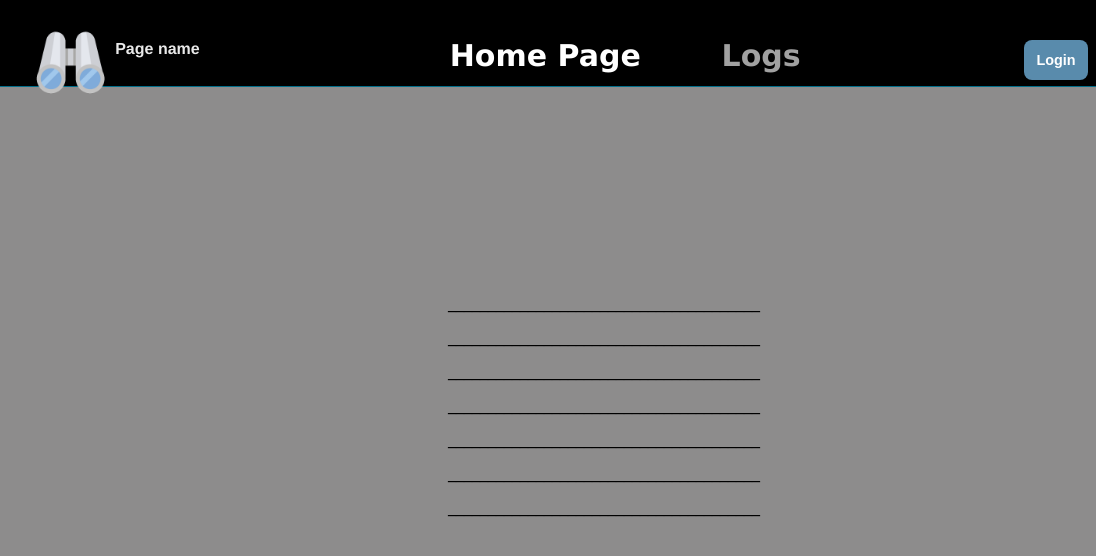
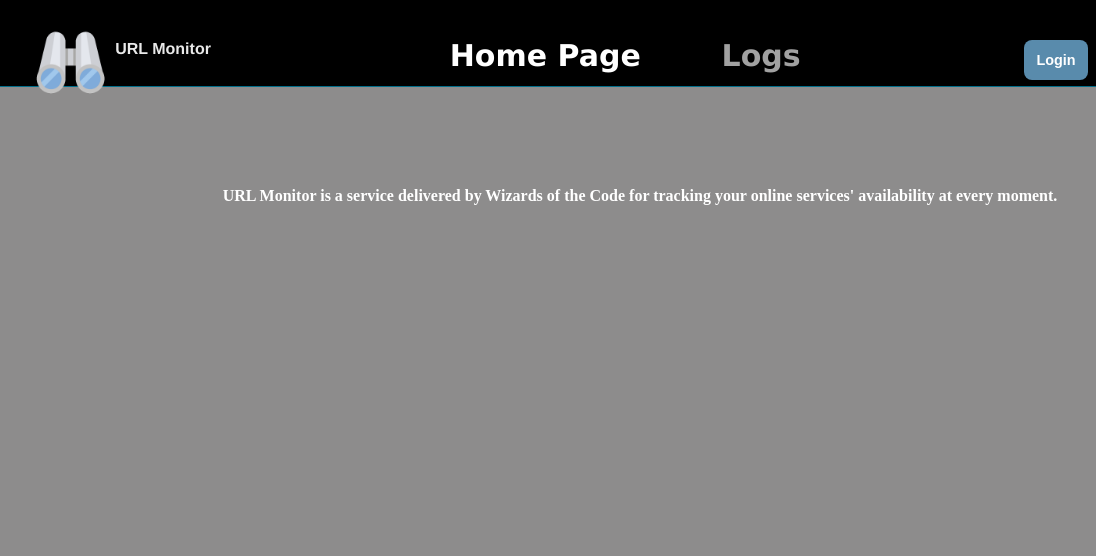
Before and after one commit to NetherForce/wizardsofthecode, a website: page client/index.html in a window 1280 px wide. Shown: the full height of the page, 0-1096 px from the left. Drawn offline with Linux system fonts and the light colour scheme.

Commit message:
design changes

```diff
--- a/client/index.html
+++ b/client/index.html
@@ -14,7 +14,7 @@
                 <img class="Logo" src="logo.jpg" />
 
                 <b style="font-family:Helvetica">
-                    Page name
+                    URL Monitor
                 </b>
 
                 <a class="hp">
@@ -36,14 +36,8 @@
         </div>
 
         <div id="Info">
-            <p>_______________________________________</p>
-            <p>_______________________________________</p>
-            <p>_______________________________________</p>
-            <p>_______________________________________</p>
-            <p>_______________________________________</p>
-            <p>_______________________________________</p>
-            <p>_______________________________________</p>
-
+            <p>URL Monitor is a service delivered by Wizards of the Code for tracking your online services'
+availability at every moment.</p>
         </div>
     </div>
 
@@ -55,7 +49,7 @@
                 <img class="Logo" src="logo.jpg" />
 
                 <b style="font-family:Helvetica">
-                    Page name
+                    URL Monitor
                 </b>
 
                 <a onclick="PageSwap('Page1','Page2')">
@@ -148,14 +142,19 @@
     </div>
     <script>
         function PageSwap(a, b) {
-            if (document.getElementById(a).style.display == "none") {
+            if ((a == 'Page2' || b == 'Page2') && user == null) {
+                if (a == 'Page2') {
+                    PageSwap(b, 'LoginPage');
+                } else {
+                    PageSwap(a, 'LoginPage');
+                }
+            } else if (document.getElementById(a).style.display == "none") {
                     document.getElementById(a).style.display = "block";
                     document.getElementById(b).style.display = "none";
                 } else {
                     document.getElementById(a).style.display = "none";
                     document.getElementById(b).style.display = "block";
                 }
-
             }
         function LoginSwap1() {
             document.getElementById("Page1").style.display = "none";
--- a/client/main.css
+++ b/client/main.css
@@ -72,11 +72,13 @@ body{
 }
 
 #Page1 #Info{
+    margin-top: 100px;
     color: #4faae7;
-    color: black;
-    position: absolute;
-    top: 35%;
-    left: 35%;
+    color: white;
+    font: Verdana;
+    width: 100%;
+    height: 50%;
+    text-align: center;
 }
 
 #Page1 b{
```
Lines whose indentation alone changed are shown as unchanged.
